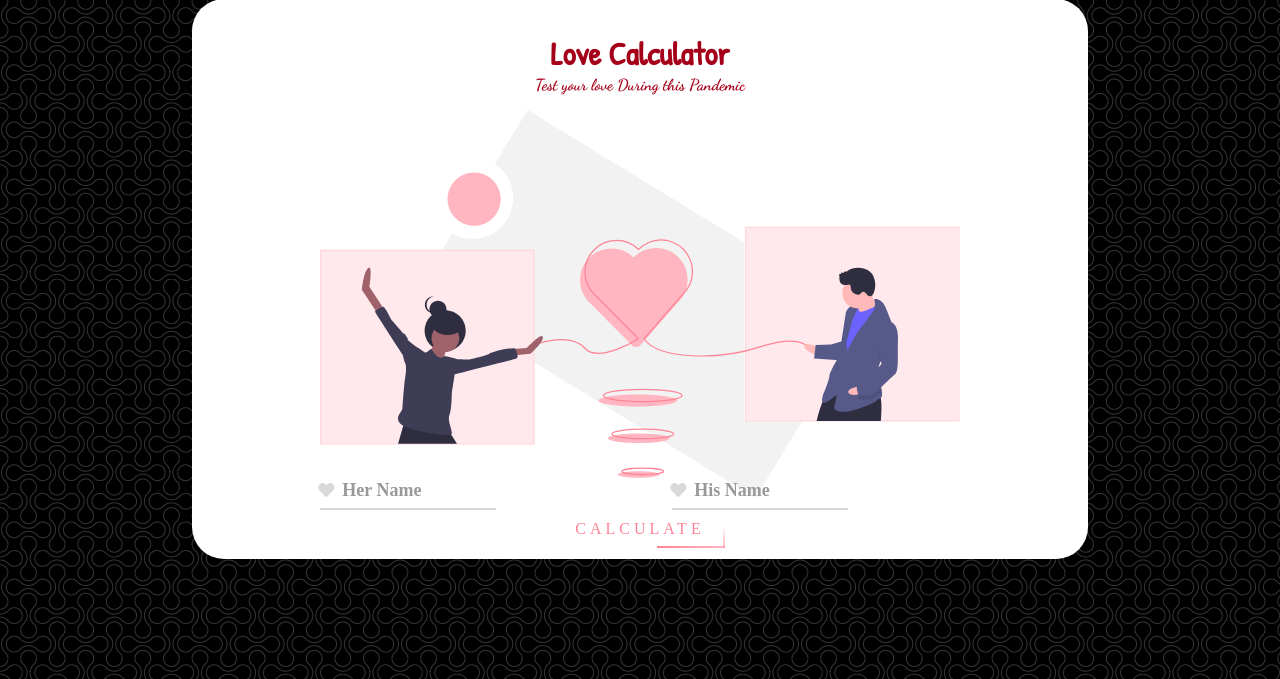
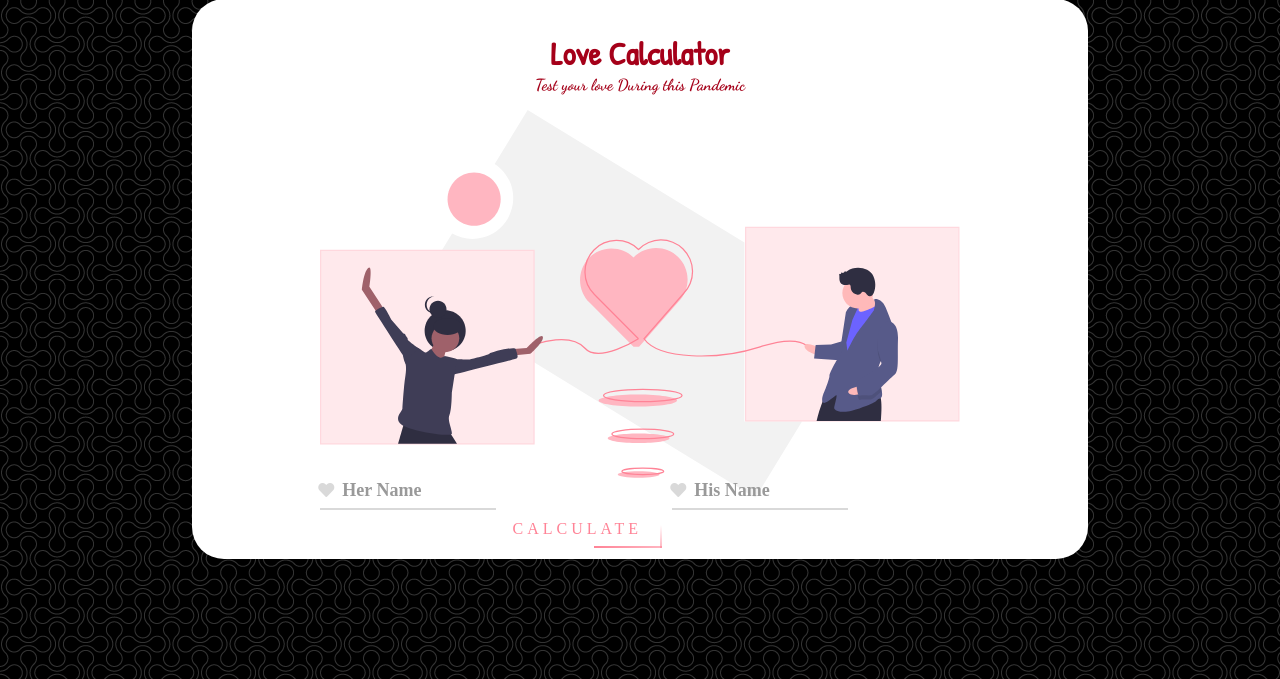
Before and after one commit to WavhudiCornelius/love-calculator, a PHP site: page / in a window 1280 px wide. Shown: the part 121-800 px from the top of the page. Run offline with PHP 8.4, Linux system fonts and the light colour scheme; some libraries are stand-ins or nearby versions.

Commit message:
styles is working

```diff
--- a/styles.css
+++ b/styles.css
@@ -195,6 +195,7 @@ h6 {
 ******************************/
 .calculate-btn {
     position: relative;
+    right: 7%;
 }
 
 a {
```
Also changed, not shown: ReadMe.txt.
